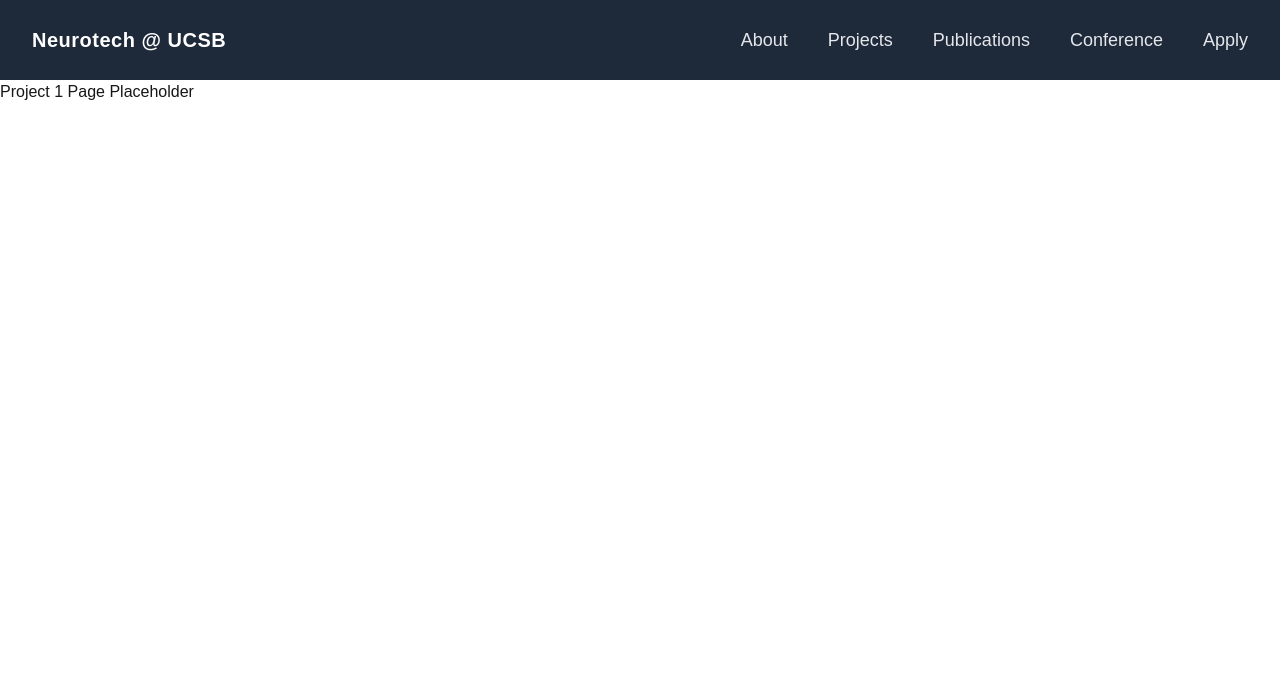
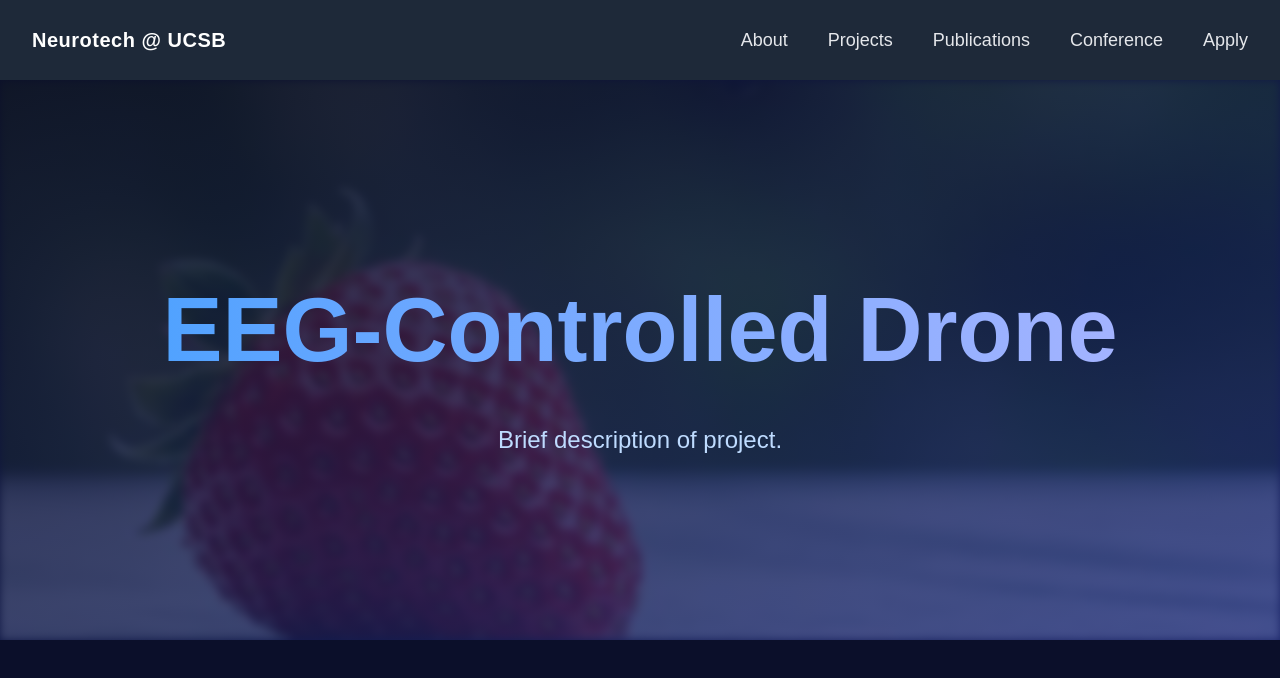
Before and after one commit to NeuroTech-UCSB/NeuroTech-UCSB, a Next.js app: page /projects/project-1 in a window 1280 px wide. Shown: the top 678 px of the page. Built offline with nearby package versions, Linux system fonts and the light colour scheme.

Commit message:
wc - specific projects page template

```diff
--- a/app/components/navbar.tsx
+++ b/app/components/navbar.tsx
@@ -37,31 +37,31 @@ export default function Navbar() {
                   href="/projects/project-1"
                   className="block px-5 py-3 text-gray-200 hover:bg-gray-600 transition"
                 >
-                  Project 1
+                  EEG-Controlled Drone
                 </Link>
                 <Link
                   href="/projects/project-2"
                   className="block px-5 py-3 text-gray-200 hover:bg-gray-600 transition"
                 >
-                  Project 2
+                  Brain-Controlled Robotic Arm
                 </Link>
                 <Link
                   href="/projects/project-3"
                   className="block px-5 py-3 text-gray-200 hover:bg-gray-600 transition"
                 >
-                  Project 3
+                  fNIRS Sensor
                 </Link>
                 <Link
                   href="/projects/project-4"
                   className="block px-5 py-3 text-gray-200 hover:bg-gray-600 transition"
                 >
-                  Project 4
+                  NeuroColor
                 </Link>
                 <Link
                   href="/projects/project-5"
                   className="block px-5 py-3 text-gray-200 hover:bg-gray-600 transition"
                 >
-                  Project 5
+                  Music Genre Detection
                 </Link>
               </div>
             </div>
--- a/app/projects/project-1/page.tsx
+++ b/app/projects/project-1/page.tsx
@@ -1,5 +1,35 @@
-export default function Project1() {
+import Image from "next/image";
+import React from "react";
+
+export default function NeuroTechProjectPage() {
   return (
-    <div className="starter"> Project 1 Page Placeholder </div>
+    <div className="min-h-screen bg-[#0B0F2A] text-white font-sans">
+      <div className="absolute inset-0 bg-gradient-to-br from-[#0B0F2A] via-[#121B4D] to-[#1E2A78] opacity-90 -z-10" />
+
+      {/* Hero */}
+      <section className="relative h-[70vh] flex items-center justify-center text-center overflow-hidden">
+        <Image // placeholder image, replace with more related image
+          src="/single-fresh-red-strawberry-on-table-green-background-food-fruit-sweet-macro-juicy-plant-image-photo.jpg"
+          alt="hero"
+          fill
+          className="object-cover blur-xs"
+        />
+
+        <div className="absolute inset-0 bg-gradient-to-br from-[#0B0F2A]/90 via-[#121B4D]/80 to-[#1E2A78]/80" />
+
+        <div className="relative z-10 px-6">
+          <h1 className="text-[72px] md:text-[90px] font-bold bg-gradient-to-r from-blue-400 to-indigo-300 bg-clip-text text-transparent">
+            EEG-Controlled Drone
+          </h1>
+          <p className="mt-6 max-w-2xl mx-auto text-[24px] text-blue-200">
+            Brief description of project.
+          </p>
+        </div>
+      </section>
+
+      <main className="max-w-6xl mx-auto px-6 space-y-28 pb-32">
+        {/* Main Sections */}
+      </main>
+    </div>
   );
 }
```
Also changed, not shown: public/single-fresh-red-strawberry-on-table-green-background-food-fruit-sweet-macro-juicy-plant-image-photo.jpg (added), 1 other file (tests, documents, lock files or other folders).
